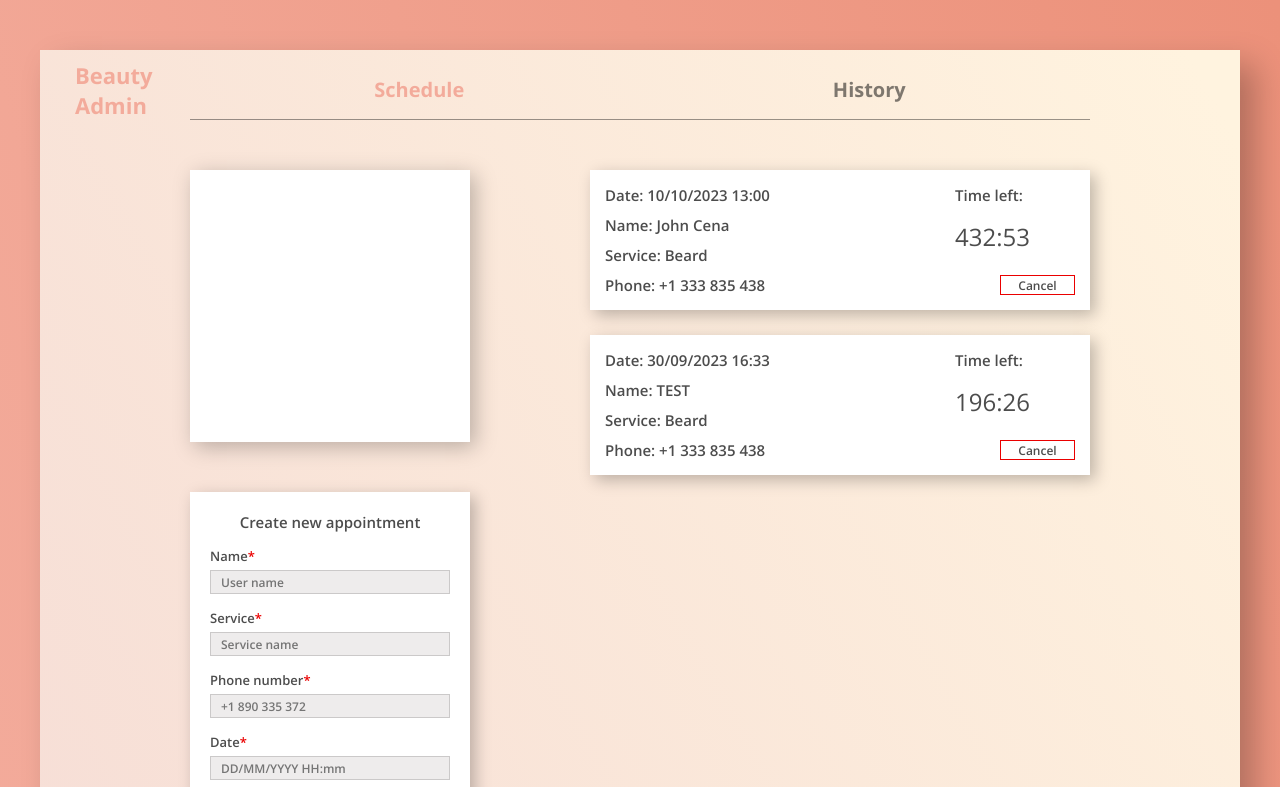
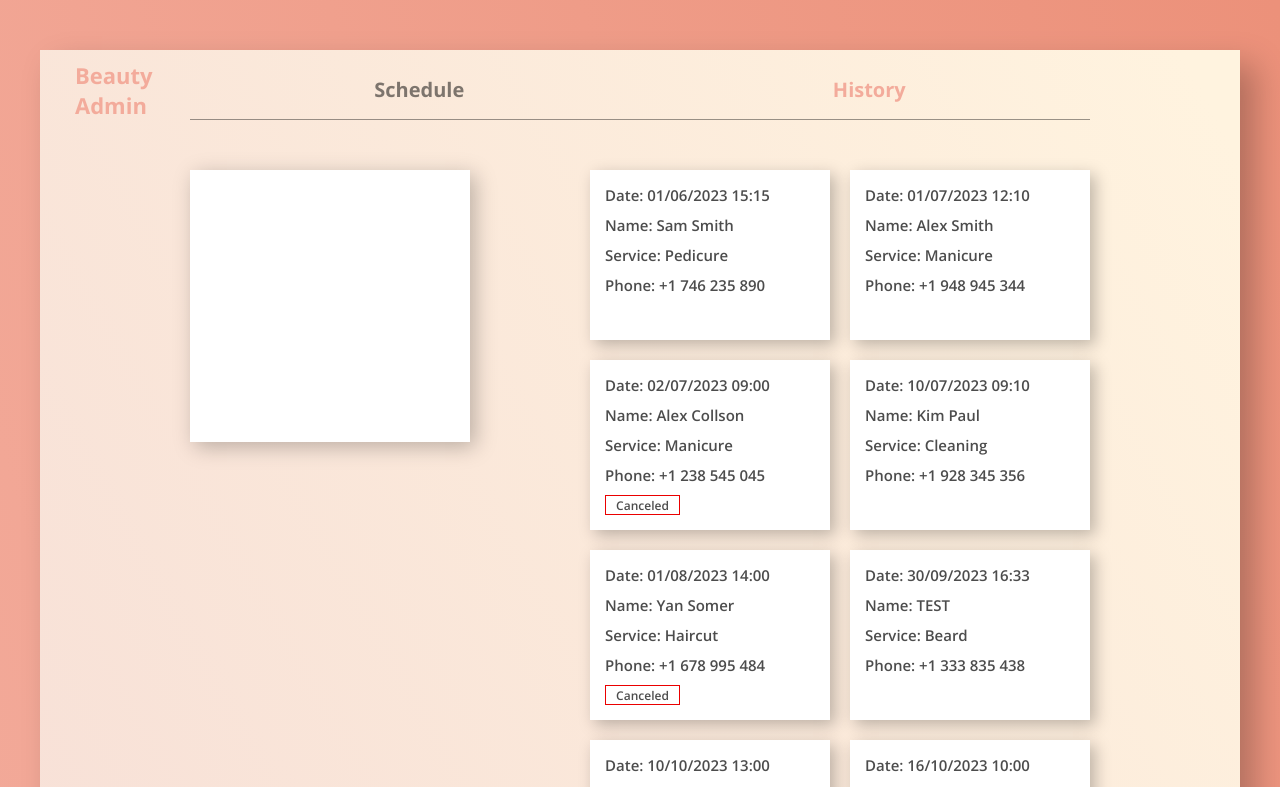
Before and after one commit to Sorini92/beauty, a React (Create React App) app: page /history in a window 1280 px wide. Shown: the top 787 px of the page. Built offline with nearby package versions, Linux system fonts and the light colour scheme; data requests are answered from the project's data file.

Commit message:
made historylist

```diff
--- a/package.json
+++ b/package.json
@@ -14,6 +14,7 @@
     "dayjs": "^1.11.10",
     "react": "^18.2.0",
     "react-dom": "^18.2.0",
+    "react-router-dom": "^6.16.0",
     "react-scripts": "5.0.1",
     "react-transition-group": "^4.4.5",
     "typescript": "^4.9.5",
--- a/src/components/app/App.tsx
+++ b/src/components/app/App.tsx
@@ -1,20 +1,45 @@
+import { createBrowserRouter, RouterProvider, Outlet } from "react-router-dom";
 import Header from "../header/Header";
 import SchedulePage from "../../pages/schedule/SchedulePage";
 import AppointmentContextProvider from "../../context/appointments/AppointmentsContext";
-// import HistoryPage from "../../pages/history/HistoryPage";
-// import CancelModal from "../modal/CancelModal";
+import HistoryPage from "../../pages/history/HistoryPage";
+import PageNotFound from "../../pages/404/404";
 
 import "./app.scss";
 
+const router = createBrowserRouter([
+    {
+        path: "/",
+        element: <Root />,
+        errorElement: <PageNotFound />,
+        children: [
+            {
+                path: "/",
+                element: <SchedulePage />,
+            },
+            {
+                path: "/schedule",
+                element: <SchedulePage />,
+            },
+            {
+                path: "/history",
+                element: <HistoryPage />,
+            },
+        ],
+    },
+]);
+
 function App() {
+    return <RouterProvider router={router} />;
+}
+
+function Root() {
     return (
         <main className="board">
             <Header />
             <AppointmentContextProvider>
-				<SchedulePage />
+                <Outlet />
             </AppointmentContextProvider>
-			{/* <HistoryPage /> */}
-			{/* <CancelModal /> */}
         </main>
     );
 }
--- a/src/components/appointmentItem.tsx/AppointmentItem.tsx
+++ b/src/components/appointmentItem.tsx/AppointmentItem.tsx
@@ -6,7 +6,7 @@ import { Optional } from "utility-types";
 import { IAppointment } from "../../shared/interfaces/appointment.interface";
 
 type AppointmentProps = Optional<IAppointment, "canceled"> & {
-    openModal: (state: number) => void;
+    openModal?: (state: number) => void;
     getActiveAppointments?: () => void;
 };
 
@@ -50,7 +50,6 @@ const AppointmentItem = memo(
 
         const formattedDate = dayjs(date).format("DD/MM/YYYY HH:mm");
 
-        //const number = Number(timeLeft?.split(":")[0]) * 24 * 24 * 60 * 60 + Number(timeLeft?.split(":")[1]) * 24 * 60 * 60;
         return (
             <div className="appointment">
                 <div className="appointment__info">
@@ -59,7 +58,7 @@ const AppointmentItem = memo(
                     <span className="appointment__service">Service: {service}</span>
                     <span className="appointment__phone">Phone: {phone}</span>
                 </div>
-                {!canceled ? (
+                {!canceled && openModal ? (
                     <>
                         <div className="appointment__time">
                             <span>Time left:</span>
@@ -67,9 +66,7 @@ const AppointmentItem = memo(
                         </div>
                         <button
                             className="appointment__cancel"
-                            onClick={() => {
-                                openModal(id);
-                            }}
+                            onClick={() => (openModal ? openModal(id) : null)}
                         >
                             Cancel
                         </button>
--- a/src/components/header/Header.tsx
+++ b/src/components/header/Header.tsx
@@ -1,20 +1,44 @@
+import { useState, useEffect } from "react";
+import { NavLink, Link, useLocation } from "react-router-dom";
+
 import "./header.scss";
 
 function Header() {
+    const [active, setActive] = useState<boolean>(false);
+
+    const location = useLocation();
+
+    useEffect(() => {
+        const isHomePage = location.pathname === "/";
+
+        setActive(isHomePage);
+        // eslint-disable-next-line
+    }, [location]);
+
     return (
         <header className="header">
-			<a href="/" className="logo">
+            <Link to="/" className="logo">
                 Beauty
                 <br />
                 Admin
-			</a>
+            </Link>
             <nav>
                 <ul className="header__list">
-					<li className="header__link header__link_active">
-						<a href="/">Schedule</a>
+                    <li className={active ? "header__link header__link_active" : "header__link"}>
+                        <NavLink
+                            to="/schedule"
+                            className={({ isActive }) => (isActive ? "header__link_active" : "")}
+                        >
+                            Schedule
+                        </NavLink>
                     </li>
                     <li className="header__link">
-						<a href="/">History</a>
+                        <NavLink
+                            to="/history"
+                            className={({ isActive }) => (isActive ? "header__link_active" : "")}
+                        >
+                            History
+                        </NavLink>
                     </li>
                 </ul>
             </nav>
--- a/src/components/historyList/HistoryList.tsx
+++ b/src/components/historyList/HistoryList.tsx
@@ -1,22 +1,39 @@
 import { useContext, useEffect } from "react";
 import AppointmentItem from "../appointmentItem.tsx/AppointmentItem";
+import Spinner from "../spinner/Spinner";
+import Error from "../error/Error";
 import { AppointmentContext } from "../../context/appointments/AppointmentsContext";
 
 function HistoryList() {
-    const { allAppointments, getAppointments } = useContext(AppointmentContext);
+    const { allAppointments, getAppointments, appointmentLoadingStatus } =
+        useContext(AppointmentContext);
 
     useEffect(() => {
         getAppointments();
     }, []);
 
-    const elements = allAppointments.map((item) => {
+    if (appointmentLoadingStatus === "loading") {
+        return <Spinner />;
+    } else if (appointmentLoadingStatus === "error") {
         return (
-            //<AppointmentItem {...item} key={item.id} openModal={setIsOpen} />
-            <div></div>
+            <>
+                <Error />
+                <button className="schedule__reload" onClick={getAppointments}>
+                    Try to reload
+                </button>
+            </>
         );
-    });
+    }
 
-    return <>{elements}</>;
+    return (
+        <>
+            {allAppointments
+                .sort((a, b) => new Date(a.date).getTime() - new Date(b.date).getTime())
+                .map((item) => (
+                    <AppointmentItem {...item} key={item.id} />
+                ))}
+        </>
+    );
 }
 
 export default HistoryList;
--- /dev/null
+++ b/src/pages/404/404.scss
@@ -0,0 +1,12 @@
+.page-not-found {
+    margin-top: 50px;
+    h1 {
+        text-align: center;
+        margin-top: 20px;
+    }
+    button {
+        display: block;
+        margin: 20px auto 0 auto;
+        padding:  5px 20px;
+    }
+}
--- /dev/null
+++ b/src/pages/404/404.tsx
@@ -0,0 +1,18 @@
+import { useNavigate } from "react-router-dom";
+import Error from "../../components/error/Error";
+
+import "./404.scss";
+
+const PageNotFound = () => {
+    const navigate = useNavigate();
+
+    return (
+        <div className="page-not-found">
+            <Error />
+            <h1>This page wasn't found</h1>
+            <button onClick={() => navigate(-1)}>Go one step back</button>
+        </div>
+    );
+};
+
+export default PageNotFound;
```
Also changed, not shown: 1 other file (tests, documents, lock files or other folders). Lines whose indentation alone changed are shown as unchanged.
